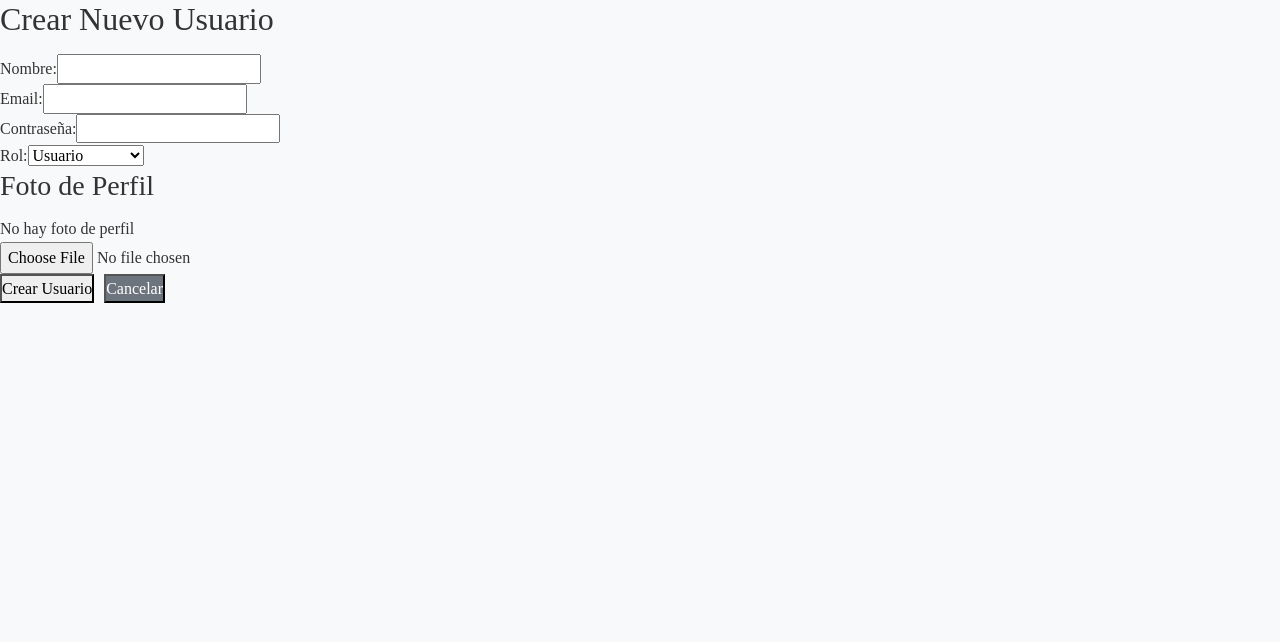
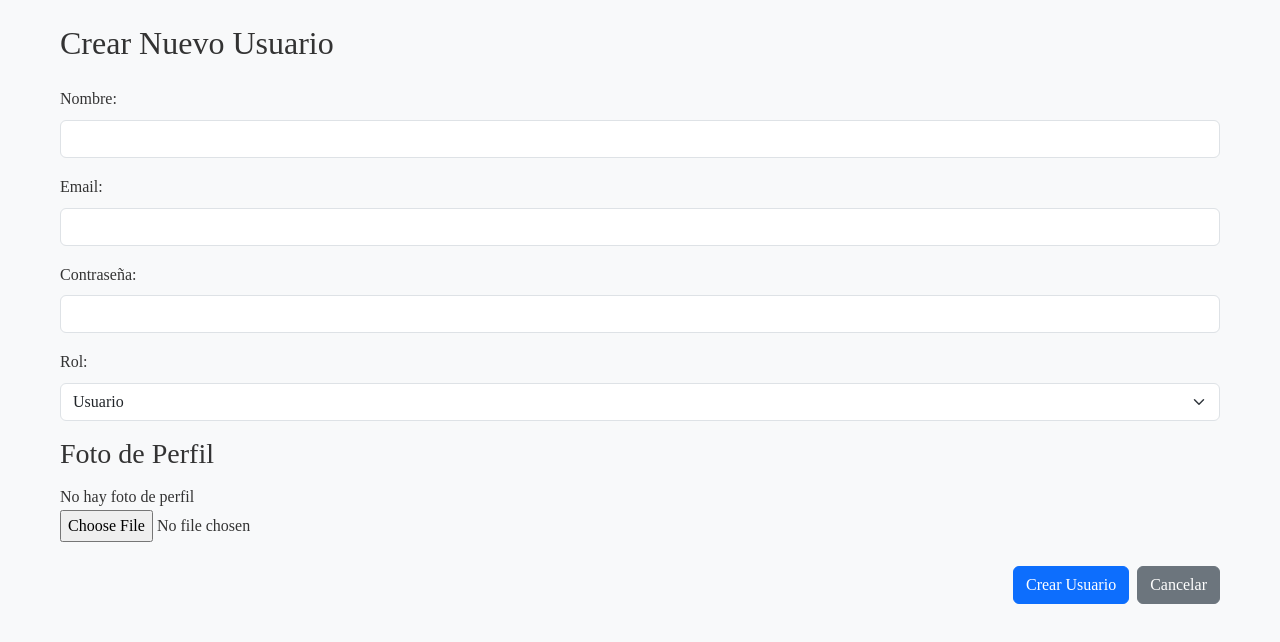
Before and after one commit to frangoro/biblioteca-compartida, a React (Create React App) app in the folder client/: page /admin/users/create in a window 1280 px wide. Shown: the top 642 px of the page. Built offline with nearby package versions, Linux system fonts and the light colour scheme; sample sign-in values are in the browser's storage.

Commit message:
Estilos con Bootstrap para las pantallas de administraicón de usuario

```diff
--- a/client/src/index.js
+++ b/client/src/index.js
@@ -8,6 +8,7 @@ import { AuthProvider } from './context/AuthContext';
 import reportWebVitals from './reportWebVitals';
 import { library } from '@fortawesome/fontawesome-svg-core'; // Importa librería Font Awesome
 import { faUserCircle } from '@fortawesome/free-solid-svg-icons'; // Importa el icono de usuario que queremos
+import 'bootstrap/dist/css/bootstrap.min.css';
 import './index.css';
 
 // Añade los iconos a la librería global de Font Awesome
--- a/client/src/pages/BookList.js
+++ b/client/src/pages/BookList.js
@@ -3,7 +3,6 @@ import { getBooks, deleteBook, addBook, updateBook, getBooksQuery } from '../ser
 import { Button, Table, Modal, Form } from "react-bootstrap";
 import Buscador from '../components/Buscador';
 import SearchBar from '../components/SearchBar';
-import 'bootstrap/dist/css/bootstrap.min.css';
 import Header from '../components/Header';
 import Footer from '../components/Footer';
 
--- a/client/src/pages/UserFormPage.js
+++ b/client/src/pages/UserFormPage.js
@@ -94,56 +94,69 @@ function UserFormPage() {
     }
   };
 
-  if (loading) return <div>Cargando formulario...</div>;
-  if (error) return <div className="error-message">{error}</div>;
+  if (loading) return <div className="text-center my-5">Cargando formulario...</div>;
+  if (error) return (
+    <div className="alert alert-danger" role="alert">
+      {error}
+    </div>
+  );
 
   return (
-    <div className="user-form-page">
-      <h2>{isEditing ? 'Editar Usuario' : 'Crear Nuevo Usuario'}</h2>
-      {error && <p className="error-message">{error}</p>}
+    <div className="container my-4">
+      <h2 className="mb-4">{isEditing ? 'Editar Usuario' : 'Crear Nuevo Usuario'}</h2>
+
+      {error && <div className="alert alert-danger" role="alert">{error}</div>}
+
       <form onSubmit={handleSubmit}>
-        <div className="form-group">
-          <label htmlFor="username">Nombre:</label>
+        <div className="mb-3">
+          <label htmlFor="username" className="form-label">Nombre:</label>
           <input
             type="text"
             id="username"
             name="username"
             value={formData.username}
             onChange={handleChange}
+            className="form-control"
             required
           />
         </div>
-        <div className="form-group">
-          <label htmlFor="email">Email:</label>
+
+        <div className="mb-3">
+          <label htmlFor="email" className="form-label">Email:</label>
           <input
             type="email"
             id="email"
             name="email"
             value={formData.email}
             onChange={handleChange}
+            className="form-control"
             required
           />
         </div>
-        {!isEditing && ( // Contraseña solo para creación
-          <div className="form-group">
-            <label htmlFor="password">Contraseña:</label>
+
+        {!isEditing && (
+          <div className="mb-3">
+            <label htmlFor="password" className="form-label">Contraseña:</label>
             <input
               type="password"
               id="password"
               name="password"
               value={formData.password}
               onChange={handleChange}
+              className="form-control"
               required
             />
           </div>
         )}
-        <div className="form-group">
-          <label htmlFor="role">Rol:</label>
+
+        <div className="mb-3">
+          <label htmlFor="role" className="form-label">Rol:</label>
           <select
             id="role"
             name="role"
             value={formData.role}
             onChange={handleChange}
+            className="form-select"
           >
             <option value="user">Usuario</option>
             <option value="admin">Administrador</option>
@@ -155,13 +168,17 @@ function UserFormPage() {
           onUploadComplete={handleProfilePicUploadComplete}
         />
 
-        <div className="form-actions">
-          <button type="submit" className={styles.button}>{isEditing ? 'Actualizar Usuario' : 'Crear Usuario'}</button>
-          <button type="button" className={`${styles.button} ${styles['secondary-button']}`} onClick={() => navigate('/admin/users')}>Cancelar</button>
+        <div className="d-flex justify-content-end gap-2 mt-4">
+          <button type="submit" className="btn btn-primary">
+            {isEditing ? 'Actualizar Usuario' : 'Crear Usuario'}
+          </button>
+          <button type="button" className="btn btn-secondary" onClick={() => navigate('/admin/userlist')}>
+            Cancelar
+          </button>
         </div>
       </form>
     </div>
   );
-}
+};
 
 export default UserFormPage;
--- a/client/src/pages/UserListPage.js
+++ b/client/src/pages/UserListPage.js
@@ -66,38 +66,44 @@ const UserListPage = () => {
         user.email.toLowerCase().includes(searchTerm.toLowerCase())
     );
 
-    if (loading) return <p>Cargando usuarios...</p>;
-    if (error) return <p style={{ color: 'red', fontWeight: 'bold' }}>Error: {error}</p>;
+    if (loading) return <p className="text-center my-5">Cargando usuarios...</p>;
+
+    // Usamos la clase de alerta de Bootstrap para el mensaje de error
+    if (error) return (
+        <div className="alert alert-danger" role="alert">
+            <p className="mb-0">Error: {error}</p>
+        </div>
+    );
 
     return (
-        <div className="user-list-container"> {/* Contenedor principal con clase para estilos */}
-         <Header />
-            <h1>Administración de Usuarios</h1>
-
-            <div className="user-list-controls">
-                {/* Botón para crear nuevo usuario */}
-                <button onClick={handleCreateClick} className="create-user-button">
+        <div className="page-wrapper">
+            <Header />
+            <main className="page-content">
+            <div className="container">
+            <div className="container mt-5">
+            <h1 className="my-4">Administración de Usuarios</h1>
+            <div className="d-flex justify-content-between align-items-center mb-3">
+                <button onClick={handleCreateClick} className="btn btn-primary">
                     Crear Nuevo Usuario
                 </button>
-
-                {/* Barra de búsqueda */}
                 <input
                     type="text"
                     placeholder="Buscar por nombre de usuario o email..."
                     value={searchTerm}
                     onChange={(e) => setSearchTerm(e.target.value)}
-                    className="search-input"
+                    className="form-control w-50"
                 />
             </div>
 
-            <table className="users-table">
+            {/* Tabla con estilos de Bootstrap */}
+            <table className="table table-striped table-hover">
                 <thead>
                     <tr>
-                        <th>ID</th>
-                        <th>Username</th>
-                        <th>Email</th>
-                        <th>Admin</th>
-                        <th>Acciones</th>
+                        <th scope="col">ID</th>
+                        <th scope="col">Username</th>
+                        <th scope="col">Email</th>
+                        <th scope="col">Admin</th>
+                        <th scope="col">Acciones</th>
                     </tr>
                 </thead>
                 <tbody>
@@ -108,11 +114,13 @@ const UserListPage = () => {
                                 <td>{user.username}</td>
                                 <td>{user.email}</td>
                                 <td>{user.role === 'admin' ? 'Sí' : 'No'}</td>
-                                <td className="actions-column">
-                                    <button onClick={() => handleEditClick(user._id)} className="edit-button">
+                                {/* Columna de acciones */}
+                                <td>
+                                    {/* Botones de acción con clases de Bootstrap */}
+                                    <button onClick={() => handleEditClick(user._id)} className="btn btn-warning btn-sm me-2">
                                         Editar
                                     </button>
-                                    <button onClick={() => handleDelete(user._id)} className="delete-button">
+                                    <button onClick={() => handleDelete(user._id)} className="btn btn-danger btn-sm">
                                         Eliminar
                                     </button>
                                 </td>
@@ -120,11 +128,14 @@ const UserListPage = () => {
                         ))
                     ) : (
                         <tr>
-                            <td colSpan="5">No se encontraron usuarios.</td>
+                            <td colSpan="5" className="text-center">No se encontraron usuarios.</td>
                         </tr>
                     )}
                 </tbody>
             </table>
+                    </div>
+                </div>
+            </main>
             <Footer />
         </div>
     );
```
